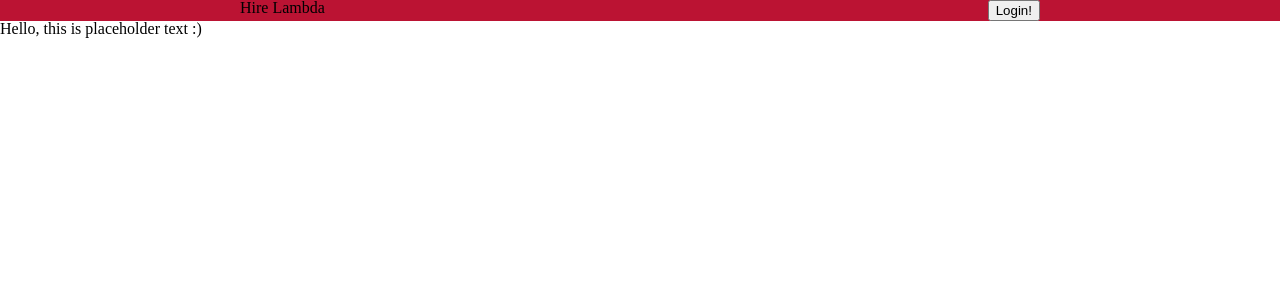
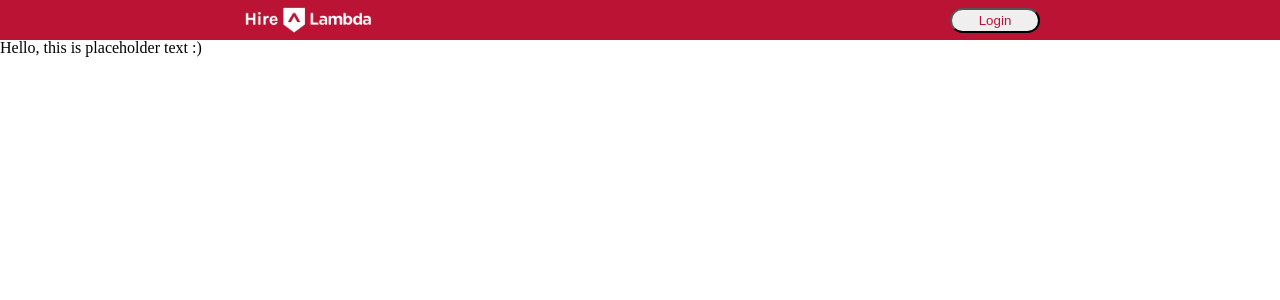
Before and after one commit to labs12-project-showcase/labs12-project-showcase-FE, a React (Create React App) app: page /profile-quick-start in a window 1280 px wide. Shown: the top 300 px of the page. Built offline with nearby package versions, Linux system fonts and the light colour scheme; what auth0-js would draw is missing.

Commit message:
Adds a white-hire-lambda-logo to the <TopBar /> and modifies 'login' and 'logout' button in the <TopBar />

```diff
--- a/src/App.js
+++ b/src/App.js
@@ -4,7 +4,7 @@ import { withRouter } from 'react-router-dom';
 import Auth from './auth/Auth.js';
 import Routes from './config/Routes.js';
 import Footer from './components/Footer';
-import TopBar from './components/TopBar.js';
+import TopBar from './components/TopBar';
 
 const auth = new Auth();
 
--- a/src/components/TopBar.js
+++ b/src/components/TopBar.js
@@ -1,14 +1,16 @@
 import React from 'react';
+
+import whiteLambdaLogo from "../assets/Hire-lambda-logo-white.png";
 
 const TopBar = props => {
   const { isAuthenticated, login, logout } = props.auth;
   return (
-    <div className="topBar">
-      <div className="topBarIconContainer">
-        <div>Hire Lambda</div>
-        <div>
-          { !isAuthenticated() && ( <button onClick={login}>Login!</button> ) }
-          { isAuthenticated() && ( <button onClick={logout}>Logout!</button> ) }
+    <div className="TopBar">
+      <div className="TopBar-container">
+        <img className="TopBar-hire-lambda-logo" src={whiteLambdaLogo} alt="white lambda logo"/>
+        <div className="TopBar-btn-container">
+          { !isAuthenticated() && ( <button className="TopBar-login-btn" onClick={login}>Login</button> ) }
+          { isAuthenticated() && ( <button className="TopBar-logout-btn" onClick={logout}>Logout</button> ) }
         </div>
       </div>
     </div>
--- a/src/config/Routes.js
+++ b/src/config/Routes.js
@@ -1,5 +1,7 @@
 import React from 'react';
-import { Switch, Route, withRouter } from 'react-router-dom';
+import { Route, withRouter } from 'react-router-dom';
+// import { Switch, Route, withRouter } from 'react-router-dom';
+// ^^^uncomment when ready to use 'Switch' method for the code at the bottom
 
 import Callback from '../auth/Callback.js';
 import Home from '../components/home/Home.js';
--- a/src/styles/_top-bar.scss
+++ b/src/styles/_top-bar.scss
@@ -1,14 +1,45 @@
 // Top bar - logo and Navigation
 
-.topBar {
+.TopBar {
 	width: 100%;
+	height: 40px;
 	display: flex;
 	justify-content: center;
+	align-items: center;
 	background-color: $lambdaRed;
 
-  .topBarIconContainer {
+	.TopBar-container {
 		width: 800px;
 		display:flex;
 		justify-content: space-between;
+
+		.TopBar-hire-lambda-logo {
+			height: 30px;
+		}
+
+		.TopBar-btn-container {
+			display: flex;
+			justify-content: center;
+			align-items: center;
+
+			.TopBar-login-btn, .TopBar-logout-btn {
+				height: 25px;
+				width: 90px;
+				border-radius: 15px;
+				color: $lambdaRed;
+
+				&:hover {
+					cursor: pointer;
+					color: white;
+					background-color: $lambdaRed;
 				}
 			}
+		};
+
+
+	}
+
+
+
+
+}
```
Lines whose indentation alone changed are shown as unchanged.
